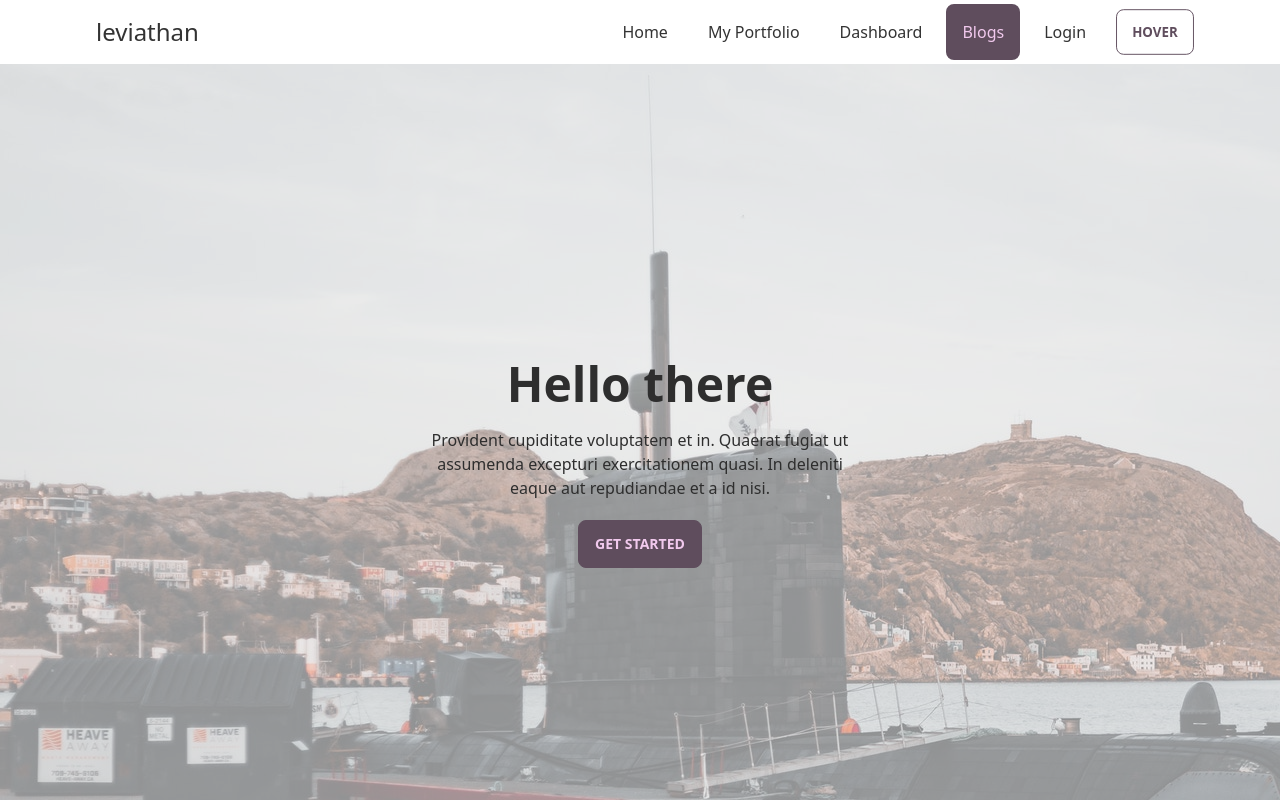
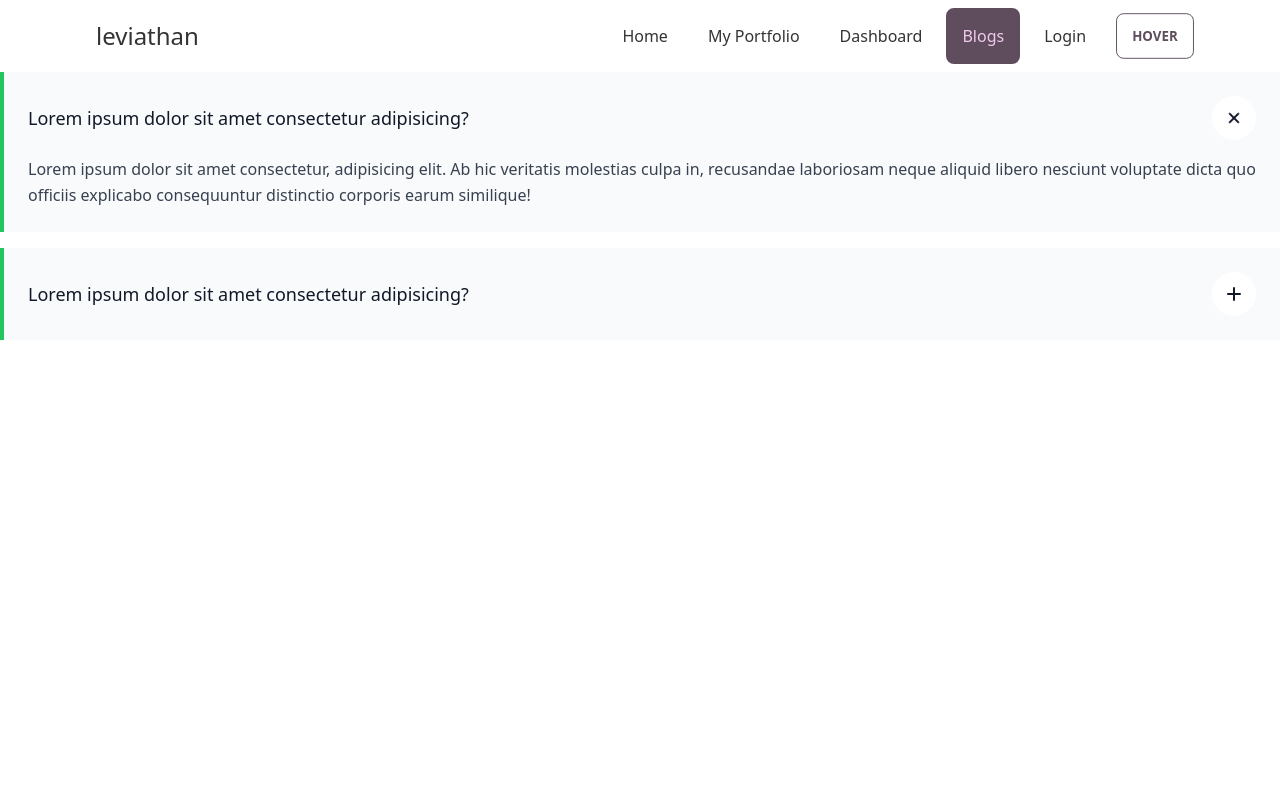
Before and after one commit to Raiyan109/manufacturer-website, a React (Create React App) app: page /blogs in a window 1280 px wide. Built offline with nearby package versions, Linux system fonts and the light colour scheme; no server answers.

Commit message:
axios used

```diff
--- a/package.json
+++ b/package.json
@@ -7,6 +7,7 @@
     "@testing-library/react": "^13.2.0",
     "@testing-library/user-event": "^13.5.0",
     "aos": "^2.3.4",
+    "axios": "^0.27.2",
     "daisyui": "^2.15.0",
     "firebase": "^9.8.1",
     "react": "^18.1.0",
--- a/src/App.js
+++ b/src/App.js
@@ -5,7 +5,6 @@ import AOS from 'aos';
 import 'aos/dist/aos.css';
 import { useEffect } from 'react';
 import Login from './Pages/Auth/Login';
-import Parts from './Pages/Home/Parts';
 import RequiredAuth from './Pages/Auth/RequiredAuth';
 import Dashboard from './Pages/Dashboard/Dashboard';
 import AdminRoute from './Pages/Auth/AdminRoute';
@@ -20,6 +19,7 @@ import Signup from './Pages/Auth/Signup';
 import NotFound from './Pages/Shared/NotFound';
 import Purchase from './Pages/Home/Purchase';
 import MyPortfolio from './Pages/Home/MyPortfolio';
+import Blogs from './Pages/Home/Blogs';
 
 function App() {
   useEffect(() => {
@@ -30,7 +30,7 @@ function App() {
       <Navbar>
         <Routes>
           <Route path='/' element={<Home />}></Route>
-          <Route path='/blogs' element={<Home />}></Route>
+          <Route path='/blogs' element={<Blogs />}></Route>
           <Route path='/login' element={<Login />}></Route>
           <Route path='/signup' element={<Signup />}></Route>
           <Route path='/myPortfolio' element={<MyPortfolio />}></Route>
--- /dev/null
+++ b/src/Pages/Home/Blogs.js
@@ -0,0 +1,73 @@
+import React from 'react';
+
+const Blogs = () => {
+    return (
+        <div class="space-y-4">
+            <details class="p-6 border-l-4 border-green-500 bg-gray-50 group" open>
+                <summary class="flex items-center justify-between cursor-pointer">
+                    <h5 class="text-lg font-medium text-gray-900">
+                        Lorem ipsum dolor sit amet consectetur adipisicing?
+                    </h5>
+
+                    <span
+                        class="flex-shrink-0 ml-1.5 p-1.5 text-gray-900 bg-white rounded-full sm:p-3"
+                    >
+                        <svg
+                            xmlns="http://www.w3.org/2000/svg"
+                            class="flex-shrink-0 w-5 h-5 transition duration-300 group-open:-rotate-45"
+                            viewBox="0 0 20 20"
+                            fill="currentColor"
+                        >
+                            <path
+                                fill-rule="evenodd"
+                                d="M10 3a1 1 0 011 1v5h5a1 1 0 110 2h-5v5a1 1 0 11-2 0v-5H4a1 1 0 110-2h5V4a1 1 0 011-1z"
+                                clip-rule="evenodd"
+                            />
+                        </svg>
+                    </span>
+                </summary>
+
+                <p class="mt-4 leading-relaxed text-gray-700">
+                    Lorem ipsum dolor sit amet consectetur, adipisicing elit. Ab hic veritatis
+                    molestias culpa in, recusandae laboriosam neque aliquid libero nesciunt
+                    voluptate dicta quo officiis explicabo consequuntur distinctio corporis
+                    earum similique!
+                </p>
+            </details>
+
+            <details class="p-6 border-l-4 border-green-500 bg-gray-50 group">
+                <summary class="flex items-center justify-between cursor-pointer">
+                    <h5 class="text-lg font-medium text-gray-900">
+                        Lorem ipsum dolor sit amet consectetur adipisicing?
+                    </h5>
+
+                    <span
+                        class="flex-shrink-0 ml-1.5 p-1.5 text-gray-900 bg-white rounded-full sm:p-3"
+                    >
+                        <svg
+                            xmlns="http://www.w3.org/2000/svg"
+                            class="flex-shrink-0 w-5 h-5 transition duration-300 group-open:-rotate-45"
+                            viewBox="0 0 20 20"
+                            fill="currentColor"
+                        >
+                            <path
+                                fill-rule="evenodd"
+                                d="M10 3a1 1 0 011 1v5h5a1 1 0 110 2h-5v5a1 1 0 11-2 0v-5H4a1 1 0 110-2h5V4a1 1 0 011-1z"
+                                clip-rule="evenodd"
+                            />
+                        </svg>
+                    </span>
+                </summary>
+
+                <p class="mt-4 leading-relaxed text-gray-700">
+                    Lorem ipsum dolor sit amet consectetur, adipisicing elit. Ab hic veritatis
+                    molestias culpa in, recusandae laboriosam neque aliquid libero nesciunt
+                    voluptate dicta quo officiis explicabo consequuntur distinctio corporis
+                    earum similique!
+                </p>
+            </details>
+        </div>
+    );
+};
+
+export default Blogs;
--- a/src/Pages/Home/Parts.js
+++ b/src/Pages/Home/Parts.js
@@ -1,19 +1,30 @@
 import React, { useEffect, useState } from 'react';
 import Part from './Part';
+import axios from 'axios'
+import fetcher from '../../api';
 
 const Parts = () => {
 
     const [parts, setParts] = useState([])
 
+    // useEffect(() => {
+    //     fetch('http://localhost:5000/part')
+    //         .then(res => res.json())
+    //         .then(data => setParts(data))
+    // }, [])
+
     useEffect(() => {
-        fetch('http://localhost:5000/part')
-            .then(res => res.json())
-            .then(data => setParts(data))
+        // axios.get('http://localhost:5000/part').then((res) => setParts(res))
+
+        (async () => {
+            const res = await fetcher.get('/part')
+            setParts(res.data)
+        })()
     }, [])
     return (
         <div className='grid grid-cols-1 lg:grid-cols-3 md:grid-cols-2 gap-5 m-10'>
             {
-                parts.map(part => <Part
+                parts?.map(part => <Part
                     key={part._id}
                     part={part}
                 />)
--- /dev/null
+++ b/src/api/index.js
@@ -0,0 +1,8 @@
+import axios from 'axios'
+
+
+const fetcher = axios.create({
+    baseURL: 'http://localhost:5000',
+});
+
+export default fetcher
```
Also changed, not shown: 1 other file (tests, documents, lock files or other folders).
